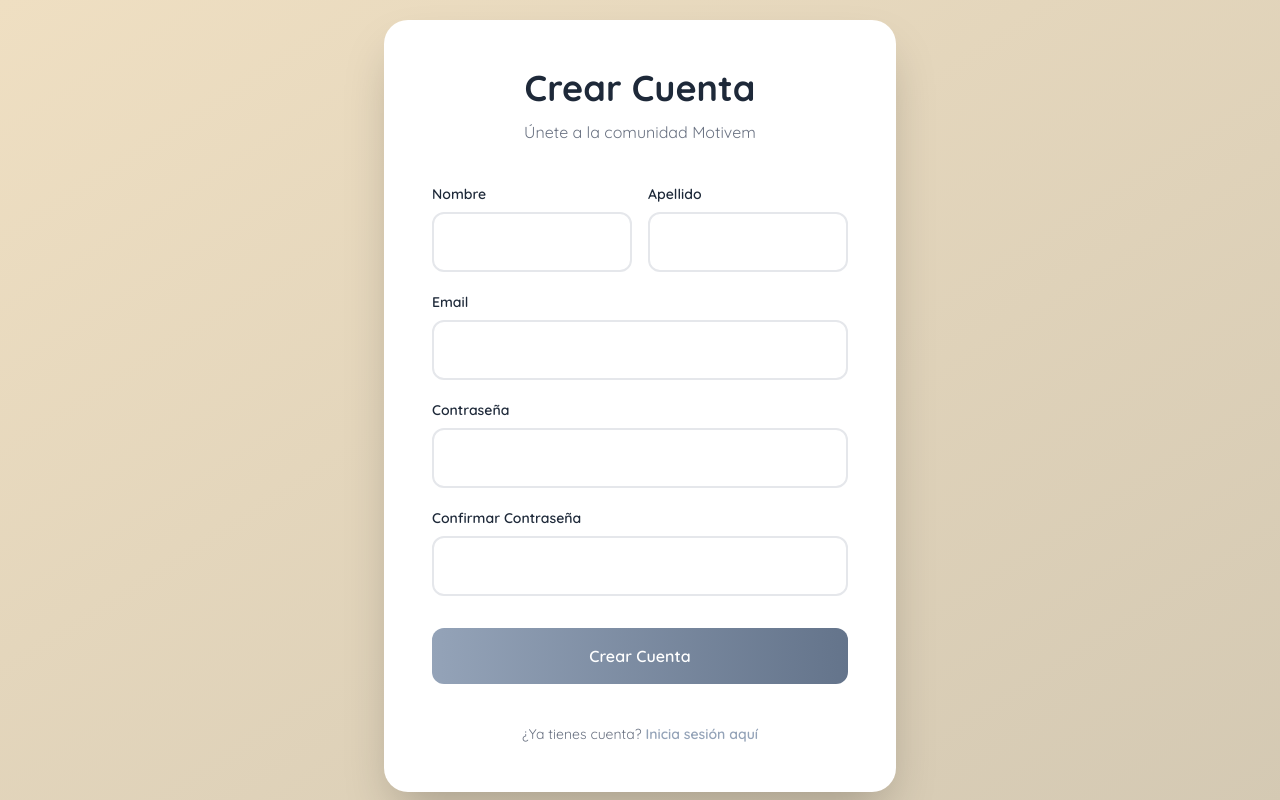
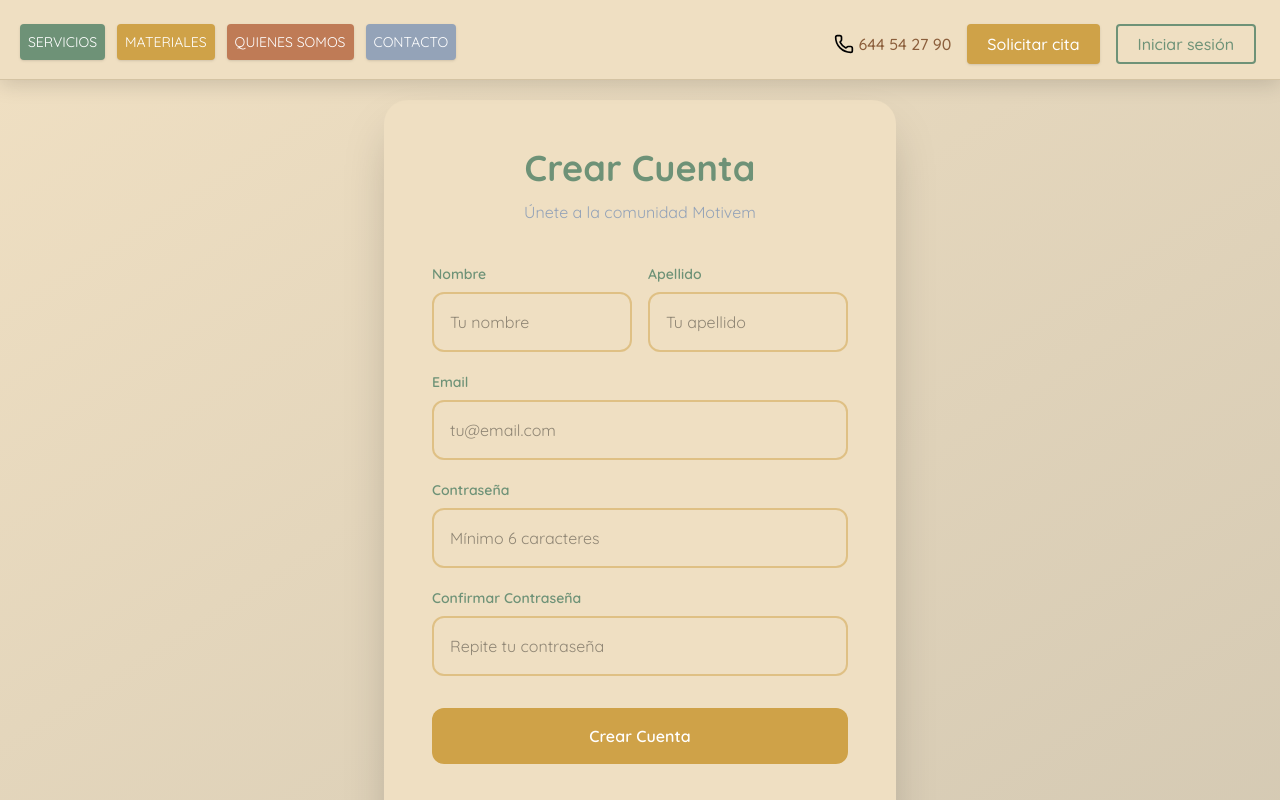
Before and after one commit to pablocd8/web-motivem-next, a Next.js app: page /register in a window 1280 px wide. Shown: the top 800 px of the page. Built offline with nearby package versions, Linux system fonts and the light colour scheme.

Commit message:
Modificar estilo form login y register,boton iniciar sesion,modificar estilo boton descargar

```diff
--- a/app/login/page.jsx
+++ b/app/login/page.jsx
@@ -4,6 +4,8 @@ import React, { useState } from 'react';
 import { useRouter } from 'next/navigation';
 import Link from 'next/link';
 import { useAuth } from '@/context/AuthContext';
+import Header from '@/components/Header';
+import Footer from '@/components/Footer';
 
 const Login = () => {
     const [email, setEmail] = useState('');
@@ -37,12 +39,14 @@ const Login = () => {
     };
 
     return (
-        <div className="min-h-screen flex items-center justify-center bg-gradient-to-br from-[#efdfc2] to-[#d4c9b3] p-5">
-            <div className="bg-white rounded-3xl shadow-2xl p-12 max-w-md w-full">
-                <div className="text-center mb-10">
-                    <h1 className="text-4xl font-bold text-gray-800 mb-3">Iniciar Sesión</h1>
-                    <p className="text-gray-500 text-base">Bienvenido de nuevo a Motivem</p>
-                </div>
+        <>
+            <Header />
+            <div className="min-h-screen flex items-center justify-center bg-gradient-to-br from-[#efdfc2] to-[#d4c9b3] p-5">
+                <div className="bg-[#efdfc2] rounded-3xl shadow-2xl p-12 max-w-md w-full">
+                    <div className="text-center mb-10">
+                        <h1 className="text-4xl font-bold text-[#6e9277] mb-3">Iniciar Sesión</h1>
+                        <p className="text-[#94a3b8] text-base">Bienvenido de nuevo a Motivem</p>
+                    </div>
 
                 <form onSubmit={handleSubmit} className="flex flex-col gap-5">
                     {error && (
@@ -53,41 +57,41 @@ const Login = () => {
                     )}
 
                     <div className="flex flex-col gap-2">
-                        <label className="text-sm font-semibold text-gray-800">Email</label>
+                        <label className="text-sm font-semibold text-[#6e9277]">Email</label>
                         <input
                             type="email"
                             value={email}
                             onChange={(e) => setEmail(e.target.value)}
                             placeholder="tu@email.com"
-                            className="p-4 text-base border-2 border-gray-200 rounded-xl outline-none transition-all duration-300 focus:border-[#94a3b8] focus:ring-2 focus:ring-[#94a3b8]/20"
+                            className="p-4 text-base text-black/40 border-2 border-[#cfa248]/50 placeholder-black/40 rounded-xl outline-none transition-all duration-300 focus:border-[#cfa248] focus:ring-2 focus:ring-[#cfa248]/20"
                             disabled={loading}
                         />
                     </div>
 
                     <div className="flex flex-col gap-2">
-                        <label className="text-sm font-semibold text-gray-800">Contraseña</label>
+                        <label className="text-sm font-semibold text-[#6e9277]">Contraseña</label>
                         <input
                             type="password"
                             value={password}
                             onChange={(e) => setPassword(e.target.value)}
-                            placeholder="••••••••"
-                            className="p-4 text-base border-2 border-gray-200 rounded-xl outline-none transition-all duration-300 focus:border-[#94a3b8] focus:ring-2 focus:ring-[#94a3b8]/20"
+                            placeholder="contraseña"
+                            className="p-4 text-base text-black/40 border-2 border-[#cfa248]/50 placeholder-black/40 rounded-xl outline-none transition-all duration-300 focus:border-[#cfa248] focus:ring-2 focus:ring-[#cfa248]/20"
                             disabled={loading}
                         />
                     </div>
 
                     <button
                         type="submit"
-                        className={`mt-3 p-4 text-base font-semibold text-white bg-gradient-to-r from-[#94a3b8] to-[#64748b] rounded-xl transition-all duration-300 hover:shadow-lg hover:scale-[1.02] ${loading ? 'opacity-60 cursor-not-allowed' : ''}`}
+                        className={`mt-3 p-4 text-base font-semibold text-white bg-[#cfa248] hover:bg-[#bf7b56] rounded-xl transition-all duration-300 hover:shadow-lg hover:scale-[1.02] ${loading ? 'opacity-60 cursor-not-allowed' : ''}`}
                         disabled={loading}
                     >
                         {loading ? 'Iniciando sesión...' : 'Iniciar Sesión'}
                     </button>
 
                     <div className="text-center mt-5">
-                        <p className="text-sm text-gray-500">
+                        <p className="text-sm text-[#94a3b8]">
                             ¿No tienes cuenta?{' '}
-                            <Link href="/register" className="text-[#94a3b8] font-semibold hover:text-[#64748b] transition-colors">
+                            <Link href="/register" className="text-[#cfa248] font-semibold hover:text-[#bf7b56] transition-colors">
                                 Regístrate aquí
                             </Link>
                         </p>
@@ -95,6 +99,8 @@ const Login = () => {
                 </form>
             </div>
         </div>
+        <Footer />
+        </>
     );
 };
 
--- a/app/register/page.jsx
+++ b/app/register/page.jsx
@@ -4,6 +4,8 @@ import React, { useState } from 'react';
 import { useRouter } from 'next/navigation';
 import Link from 'next/link';
 import { useAuth } from '@/context/AuthContext';
+import Header from '@/components/Header';
+import Footer from '@/components/Footer';
 
 const Register = () => {
     const [formData, setFormData] = useState({
@@ -66,14 +68,16 @@ const Register = () => {
     };
 
     return (
+        <>
+            <Header />
             <div className="min-h-screen flex items-center justify-center bg-gradient-to-br from-[#efdfc2] to-[#d4c9b3] p-5">
-            <div className="bg-white rounded-3xl shadow-2xl p-12 max-w-lg w-full">
+                <div className="bg-[#efdfc2] rounded-3xl shadow-2xl p-12 max-w-lg w-full ">
                     <div className="text-center mb-10">
-                    <h1 className="text-4xl font-bold text-gray-800 mb-3">Crear Cuenta</h1>
-                    <p className="text-gray-500 text-base">Únete a la comunidad Motivem</p>
+                        <h1 className="text-4xl font-bold text-[#6e9277] mb-3">Crear Cuenta</h1>
+                        <p className="text-[#94a3b8] text-base">Únete a la comunidad Motivem</p>
                     </div>
 
-                <form onSubmit={handleSubmit} className="flex flex-col gap-5">
+                    <form onSubmit={handleSubmit} className="flex flex-col gap-5 ">
                         {error && (
                             <div className="bg-red-50 border border-red-200 rounded-xl p-4 text-red-600 text-sm flex items-center gap-3">
                                 <span className="text-lg">⚠️</span>
@@ -83,83 +87,83 @@ const Register = () => {
 
                         <div className="grid grid-cols-2 gap-4">
                             <div className="flex flex-col gap-2">
-                            <label className="text-sm font-semibold text-gray-800">Nombre</label>
+                                <label className="text-sm font-semibold text-[#6e9277]">Nombre</label>
                                 <input
                                     type="text"
                                     name="nombre"
                                     value={formData.nombre}
                                     onChange={handleChange}
                                     placeholder="Tu nombre"
-                                className="p-4 text-base border-2 border-gray-200 rounded-xl outline-none transition-all duration-300 focus:border-[#94a3b8] focus:ring-2 focus:ring-[#94a3b8]/20"
+                                    className="p-4 text-base text-black/40 border-2 border-[#cfa248]/50 placeholder-black/40 rounded-xl outline-none transition-all duration-300 focus:border-[#cfa248] focus:ring-2 focus:ring-[#cfa248]/20"
                                     disabled={loading}
                                 />
                             </div>
 
                             <div className="flex flex-col gap-2">
-                            <label className="text-sm font-semibold text-gray-800">Apellido</label>
+                                <label className="text-sm font-semibold text-[#6e9277]">Apellido</label>
                                 <input
                                     type="text"
                                     name="apellido"
                                     value={formData.apellido}
                                     onChange={handleChange}
                                     placeholder="Tu apellido"
-                                className="p-4 text-base border-2 border-gray-200 rounded-xl outline-none transition-all duration-300 focus:border-[#94a3b8] focus:ring-2 focus:ring-[#94a3b8]/20"
+                                    className="p-4 text-base text-black/40 border-2 border-[#cfa248]/50 placeholder-black/40 rounded-xl outline-none transition-all duration-300 focus:border-[#cfa248] focus:ring-2 focus:ring-[#cfa248]/20"
                                     disabled={loading}
                                 />
                             </div>
                         </div>
 
                         <div className="flex flex-col gap-2">
-                        <label className="text-sm font-semibold text-gray-800">Email</label>
+                            <label className="text-sm font-semibold text-[#6e9277]">Email</label>
                             <input
                                 type="email"
                                 name="email"
                                 value={formData.email}
                                 onChange={handleChange}
                                 placeholder="tu@email.com"
-                            className="p-4 text-base border-2 border-gray-200 rounded-xl outline-none transition-all duration-300 focus:border-[#94a3b8] focus:ring-2 focus:ring-[#94a3b8]/20"
+                                className="p-4 text-base text-black/40 border-2 border-[#cfa248]/50 placeholder-black/40 rounded-xl outline-none transition-all duration-300 focus:border-[#cfa248] focus:ring-2 focus:ring-[#cfa248]/20"
                                 disabled={loading}
                             />
                         </div>
 
                         <div className="flex flex-col gap-2">
-                        <label className="text-sm font-semibold text-gray-800">Contraseña</label>
+                            <label className="text-sm font-semibold text-[#6e9277]">Contraseña</label>
                             <input
                                 type="password"
                                 name="password"
                                 value={formData.password}
                                 onChange={handleChange}
                                 placeholder="Mínimo 6 caracteres"
-                            className="p-4 text-base border-2 border-gray-200 rounded-xl outline-none transition-all duration-300 focus:border-[#94a3b8] focus:ring-2 focus:ring-[#94a3b8]/20"
+                                className="p-4 text-base text-black/40 border-2 border-[#cfa248]/50 placeholder-black/40 rounded-xl outline-none transition-all duration-300 focus:border-[#cfa248] focus:ring-2 focus:ring-[#cfa248]/20"
                                 disabled={loading}
                             />
                         </div>
 
                         <div className="flex flex-col gap-2">
-                        <label className="text-sm font-semibold text-gray-800">Confirmar Contraseña</label>
+                            <label className="text-sm font-semibold text-[#6e9277]">Confirmar Contraseña</label>
                             <input
                                 type="password"
                                 name="confirmPassword"
                                 value={formData.confirmPassword}
                                 onChange={handleChange}
                                 placeholder="Repite tu contraseña"
-                            className="p-4 text-base border-2 border-gray-200 rounded-xl outline-none transition-all duration-300 focus:border-[#94a3b8] focus:ring-2 focus:ring-[#94a3b8]/20"
+                                className="p-4 text-base text-black/40 border-2 border-[#cfa248]/50 placeholder-black/40 rounded-xl outline-none transition-all duration-300 focus:border-[#cfa248] focus:ring-2 focus:ring-[#cfa248]/20"
                                 disabled={loading}
                             />
                         </div>
 
                         <button
                             type="submit"
-                        className={`mt-3 p-4 text-base font-semibold text-white bg-gradient-to-r from-[#94a3b8] to-[#64748b] rounded-xl transition-all duration-300 hover:shadow-lg hover:scale-[1.02] ${loading ? 'opacity-60 cursor-not-allowed' : ''}`}
+                            className={`mt-3 p-4 text-base font-semibold text-white bg-[#cfa248] hover:bg-[#bf7b56] rounded-xl transition-all duration-300 hover:shadow-lg hover:scale-[1.02] ${loading ? 'opacity-60 cursor-not-allowed' : ''}`}
                             disabled={loading}
                         >
                             {loading ? 'Creando cuenta...' : 'Crear Cuenta'}
                         </button>
 
                         <div className="text-center mt-5">
-                        <p className="text-sm text-gray-500">
+                            <p className="text-sm text-[#94a3b8]">
                                 ¿Ya tienes cuenta?{' '}
-                            <Link href="/login" className="text-[#94a3b8] font-semibold hover:text-[#64748b] transition-colors">
+                                <Link href="/login" className="text-[#cfa248] font-semibold hover:text-[#bf7b56] transition-colors">
                                     Inicia sesión aquí
                                 </Link>
                             </p>
@@ -167,6 +171,8 @@ const Register = () => {
                     </form>
                 </div>
             </div>
+            <Footer />
+        </>
     );
 };
 
--- a/components/CarruselReseñas.jsx
+++ b/components/CarruselReseñas.jsx
@@ -28,6 +28,7 @@ const CarruselReseñas = () => {
       <section className="py-12 -mt-65">
         <div className="max-w-4xl mx-auto px-4">
           <Swiper
+            style={{ '--swiper-navigation-color': 'rgba(255, 255, 255, 0.5)' }}
             modules={[Navigation, Pagination, A11y, Autoplay]}
             spaceBetween={50}
             slidesPerView={1}
--- a/components/Header.jsx
+++ b/components/Header.jsx
@@ -4,10 +4,12 @@ import React, { useState } from 'react';
 import { useRouter } from 'next/navigation';
 import { Phone } from "lucide-react";
 import Link from 'next/link';
+import { useAuth } from '@/context/AuthContext';
 
 const Header = ({ showLogo = true }) => {
   const router = useRouter();
   const [menuOpen, setMenuOpen] = useState(false);
+  const { isAuthenticated, logout } = useAuth();
 
   const menuItems = [
     { label: 'SERVICIOS', color: '#6e9277', route: '/servicios' },
@@ -43,6 +45,24 @@ const Header = ({ showLogo = true }) => {
             Solicitar cita
           </button>
         </Link>
+
+        {isAuthenticated ? (
+          <button
+            onClick={() => {
+              logout();
+              router.push('/');
+            }}
+            className="border-2 border-[#6e9277] text-[#6e9277] bg-transparent hover:bg-[#6e9277] hover:text-white text-base px-5 py-1.5 rounded transition cursor-pointer"
+          >
+            Cerrar sesión
+          </button>
+        ) : (
+          <Link href="/login">
+            <button className="border-2 border-[#6e9277] text-[#6e9277] bg-transparent hover:bg-[#6e9277] hover:text-white text-base px-5 py-1.5 rounded transition cursor-pointer">
+              Iniciar sesión
+            </button>
+          </Link>
+        )}
       </div>
 
       {/* Menú horizontal */}
--- a/package.json
+++ b/package.json
@@ -3,7 +3,7 @@
   "version": "0.1.0",
   "private": true,
   "scripts": {
-    "dev": "next dev",
+    "dev": "next dev --webpack",
     "build": "next build",
     "start": "next start",
     "lint": "eslint"
```
Also changed, not shown: components/DescargarPDF.jsx (+6 -6 lines), next.config.mjs (+9 -1 lines). Lines whose indentation alone changed are shown as unchanged.
